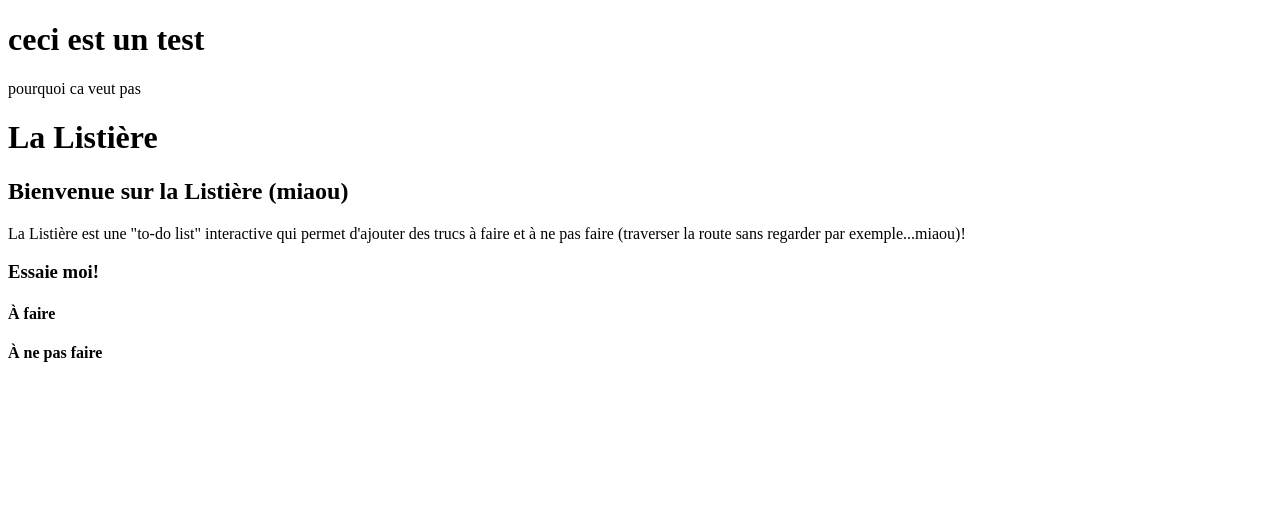
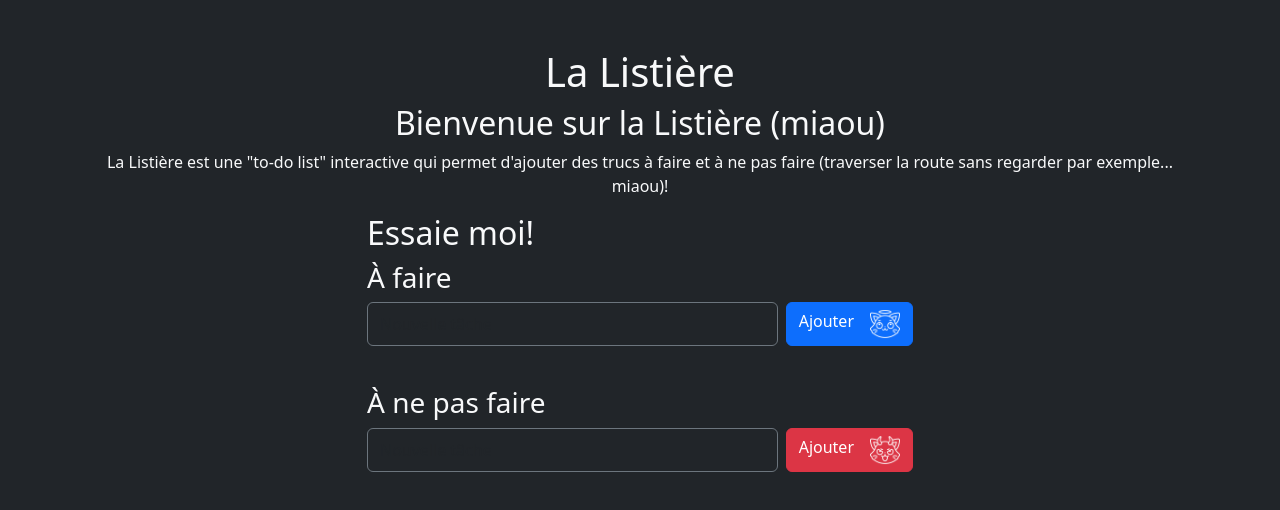
Before and after one commit to hadrien-dhyne/la-listiere, a plain HTML site: page index.html in a window 1280 px wide. Drawn offline with nearby package versions, Linux system fonts and the light colour scheme.

Commit message:
Part 1 finished

```diff
--- /dev/null
+++ b/assets/styles/style.css
@@ -0,0 +1,6 @@
+.btn-icon {
+  display: flex;
+  flex-direction: row;
+  width: 30px;
+  height: 30px;
+}
--- a/index.html
+++ b/index.html
@@ -4,21 +4,71 @@
     <meta charset="UTF-8" />
     <meta name="viewport" content="width=device-width, initial-scale=1.0" />
     <title>La Listière</title>
-    <link rel="stylesheet" href="assets/styles/styles.css" />
+    <link rel="stylesheet" href="assets/styles/style.css" />
+    <link
+      rel="stylesheet"
+      href="https://cdn.jsdelivr.net/npm/bootstrap@5.3.3/dist/css/bootstrap.min.css"
+      integrity="sha384-QWTKZyjpPEjISv5WaRU9OFeRpok6YctnYmDr5pNlyT2bRjXh0JMhjY6hW+ALEwIH"
+      crossorigin="anonymous"
+    />
     <script src="assets/scripts/script.js" defer></script>
   </head>
-  <body>
-    <h1>ceci est un test</h1>
-    <p>pourquoi ca veut pas</p>
-    <h1>La Listière</h1>
-    <h2>Bienvenue sur la Listière (miaou)</h2>
-    <p>
-      La Listière est une "to-do list" interactive qui permet d'ajouter des
-      trucs à faire et à ne pas faire (traverser la route sans regarder par
-      exemple...miaou)!
-    </p>
-    <h3>Essaie moi!</h3>
-    <h4>À faire</h4>
-    <h4>À ne pas faire</h4>
+  <body class="bg-dark text-light">
+    <div class="container mt-5">
+      <h1 class="text-center">La Listière</h1>
+      <h2 class="text-center">Bienvenue sur la Listière (miaou)</h2>
+      <p class="text-center">
+        La Listière est une "to-do list" interactive qui permet d'ajouter des
+        trucs à faire et à ne pas faire (traverser la route sans regarder par
+        exemple... miaou)!
+      </p>
+
+      <div class="row justify-content-center">
+        <div class="col-md-6">
+          <h2>Essaie moi!</h2>
+
+          <h3>À faire</h3>
+          <form id="todo-form" class="d-flex mb-3">
+            <input
+              type="text"
+              id="new-task"
+              class="form-control me-2 bg-dark text-light border-secondary"
+              placeholder="Nouvelle tâche"
+              required
+            />
+            <button type="submit" class="btn btn-primary d-flex">
+              Ajouter
+              <img
+                src="assets/img/ange.png"
+                alt="Chat ange"
+                class="btn-icon ms-3"
+              />
+            </button>
+          </form>
+          <ul id="todo-list" class="list-group mb-4 list-group-dark"></ul>
+
+          <h3>À ne pas faire</h3>
+          <form id="todont-do-form" class="d-flex">
+            <input
+              type="text"
+              id="new-task"
+              class="form-control me-2 bg-dark text-light border-secondary"
+              placeholder="Nouvelle tâche"
+              required
+            />
+            <button type="submit" class="btn btn-danger d-flex">
+              Ajouter
+              <img
+                src="assets/img/diable.png"
+                alt="Chat diable"
+                class="btn-icon ms-3"
+              />
+            </button>
+          </form>
+          <ul id="todont-list" class="list-group list-group-dark"></ul>
+        </div>
+      </div>
+    </div>
+    <script src="https://cdn.jsdelivr.net/npm/bootstrap@5.3.3/dist/js/bootstrap.bundle.min.js"></script>
   </body>
 </html>
```
Also changed, not shown: assets/img/ange.png (added), assets/img/diable.png (added), assets/styles/styles.css (deleted).
